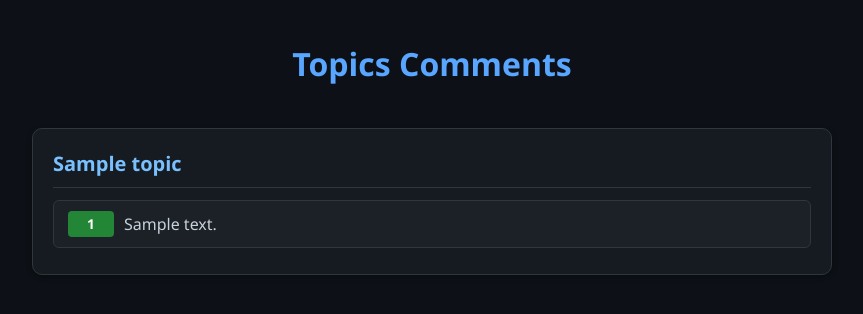
After one commit to FedeRoma01/c-llm-evaluation, a Python web app: template src/checkmyc/data/templates/extract_template.html in a window 1280 px wide. The commit adds this page. Shown: the top 314 px of the page, without its empty margins (208-1071 px from the left). Run offline with Jinja, Linux system fonts and the light colour scheme; the template is opened without the code that fills it: most values are stand-ins (such as "Sample title", 1, 10 or a date in 2020).

Commit message:
Add extractor template and modify output json schema system.
- Json schema is not chosen from command line, it is created at run
  time. This because in the first case it could lead to not complete
  outputs (missing some topic evaluation).
- Extractor template is the html template to visualize the comments
  extracted by the extraction tool.

```diff
--- /dev/null
+++ b/src/checkmyc/data/templates/extract_template.html
@@ -0,0 +1,100 @@
+<!-- templates/comments.html -->
+<!doctype html>
+<html lang="en">
+<head>
+  <meta charset="utf-8">
+  <title>Comments</title>
+  <style>
+    :root {
+      color-scheme: dark;
+    }
+    body {
+      font-family: "Segoe UI", Roboto, sans-serif;
+      background-color: #0d1117;
+      color: #e6edf3;
+      margin: 40px auto;
+      max-width: 800px;
+      line-height: 1.5;
+    }
+    h1 {
+      text-align: center;
+      color: #58a6ff;
+      margin-bottom: 40px;
+    }
+    .topic {
+      background: #161b22;
+      border-radius: 10px;
+      box-shadow: 0 2px 5px rgba(0,0,0,0.4);
+      margin-bottom: 25px;
+      padding: 20px;
+      border: 1px solid #30363d;
+    }
+    .topic h2 {
+      margin-top: 0;
+      color: #79c0ff;
+      font-size: 1.25rem;
+      border-bottom: 1px solid #30363d;
+      padding-bottom: 8px;
+      margin-bottom: 12px;
+    }
+    .comment {
+      background: #1c2128;
+      border-radius: 6px;
+      padding: 10px 14px;
+      margin: 6px 0;
+      display: flex;
+      align-items: center;
+      gap: 10px;
+      border: 1px solid #30363d;
+      transition: background 0.2s;
+    }
+    .comment:hover {
+      background: #21262d;
+    }
+    .rank {
+      background: #238636;
+      color: #fff;
+      border-radius: 4px;
+      font-size: 0.85rem;
+      padding: 3px 8px;
+      font-weight: 600;
+      min-width: 30px;
+      text-align: center;
+    }
+    .text {
+      flex: 1;
+      color: #c9d1d9;
+    }
+    .no-comments {
+      color: #8b949e;
+      font-style: italic;
+      margin-left: 6px;
+    }
+    a, a:visited {
+      color: #58a6ff;
+      text-decoration: none;
+    }
+    a:hover {
+      text-decoration: underline;
+    }
+  </style>
+</head>
+<body>
+  <h1>Topics Comments</h1>
+  {% for topic in data.topics %}
+    <div class="topic">
+      <h2>{{ topic.name }}</h2>
+      {% if topic.comments %}
+        {% for comment in topic.comments | sort(attribute="rank", reverse=True) %}
+          <div class="comment">
+            <span class="rank">{{ comment.rank }}</span>
+            <span class="text">{{ comment.comment }}</span>
+          </div>
+        {% endfor %}
+      {% else %}
+        <div class="no-comments">No comments.</div>
+      {% endif %}
+    </div>
+  {% endfor %}
+</body>
+</html>
```
Also changed, not shown: src/checkmyc/__main__.py (+16 -1 lines), src/checkmyc/code/config.py (+69 -1 lines), src/checkmyc/data/templates/report_template.html (+7 -0 lines), 2 other files.
